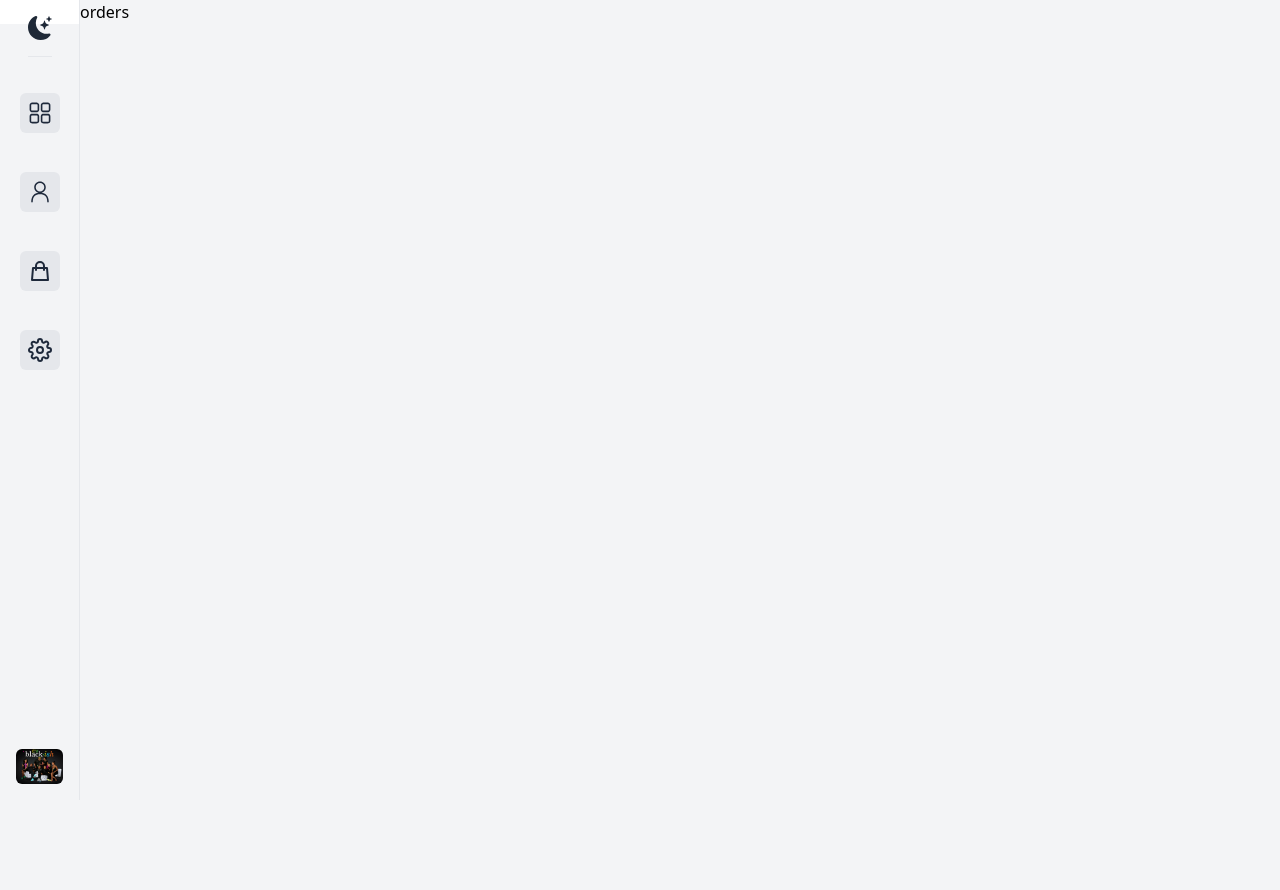
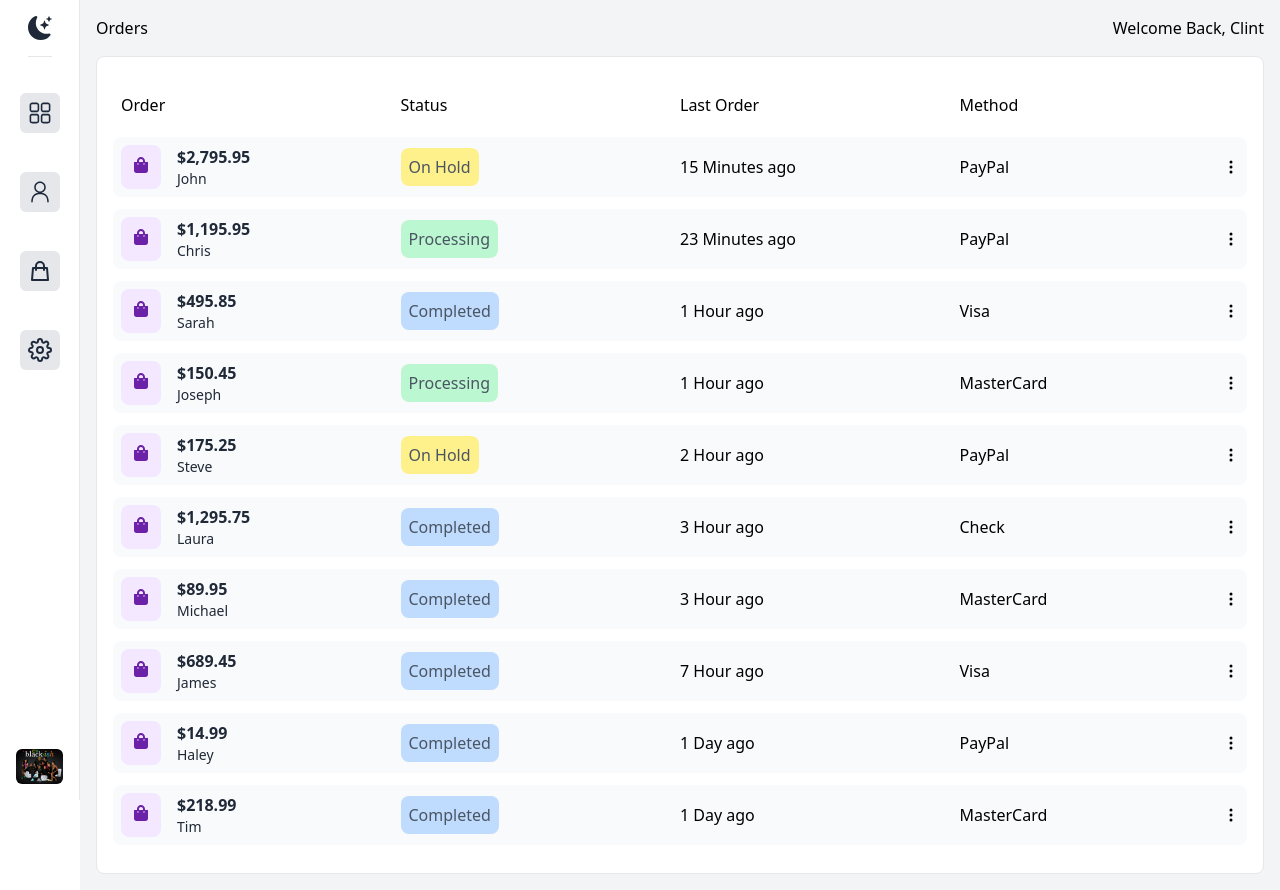
Before and after one commit to Weten-Ogen/airbnb-clone, a Next.js app: page /orders in a window 1280 px wide. Before the commit the page ends 800 px from the top, so only its background shows below. Built offline with nearby package versions, Linux system fonts and the light colour scheme.

Commit message:
Update orders.tsx

```diff
--- a/pages/orders.tsx
+++ b/pages/orders.tsx
@@ -1,15 +1,65 @@
-import React from 'react'
+import React from 'react';
+import { FaShoppingBag } from 'react-icons/fa';
 import { BsThreeDotsVertical } from 'react-icons/bs';
-import {data } from '../data/data';
-
-
+import { data } from '../data/data.js';
 
 const orders = () => {
   return (
-    <div>
-      orders
+    <div className='bg-gray-100 min-h-screen'>
+      <div className='flex justify-between px-4 pt-4'>
+        <h2>Orders</h2>
+        <h2>Welcome Back, Clint</h2>
+      </div>
+      <div className='p-4'>
+        <div className='w-full m-auto p-4 border rounded-lg bg-white overflow-y-auto'>
+          <div className='my-3 p-2 grid md:grid-cols-4 sm:grid-cols-3 grid-cols-2 items-center justify-between cursor-pointer'>
+            <span>Order</span>
+            <span className='sm:text-left text-right'>Status</span>
+            <span className='hidden md:grid'>Last Order</span>
+            <span className='hidden sm:grid'>Method</span>
+          </div>
+          <ul>
+            {data.map((order, id) => (
+              <li
+                key={id}
+                className='bg-gray-50 hover:bg-gray-100 rounded-lg my-3 p-2 grid md:grid-cols-4 sm:grid-cols-3 grid-cols-2 items-center justify-between cursor-pointer'
+              >
+                <div className='flex'>
+                  <div className='bg-purple-100 p-3 rounded-lg'>
+                    <FaShoppingBag className='text-purple-800' />
+                  </div>
+                  <div className='pl-4'>
+                    <p className='text-gray-800 font-bold'>
+                      ${order.total.toLocaleString()}
+                    </p>
+                    <p className='text-gray-800 text-sm'>{order.name.first}</p>
+                  </div>
+                </div>
+                <p className='text-gray-600 sm:text-left text-right'>
+                  <span
+                    className={
+                      order.status == 'Processing'
+                        ? 'bg-green-200 p-2 rounded-lg'
+                        : order.status == 'Completed'
+                        ? 'bg-blue-200 p-2 rounded-lg'
+                        : 'bg-yellow-200 p-2 rounded-lg'
+                    }
+                  >
+                    {order.status}
+                  </span>
+                </p>
+                <p className='hidden md:flex'>{order.date}</p>
+                <div className='sm:flex hidden justify-between items-center'>
+                  <p>{order.method}</p>
+                  <BsThreeDotsVertical />
+                </div>
+              </li>
+            ))}
+          </ul>
+        </div>
+      </div>
     </div>
-  )
-}
+  );
+};
 
-export default orders
+export default orders;
```
